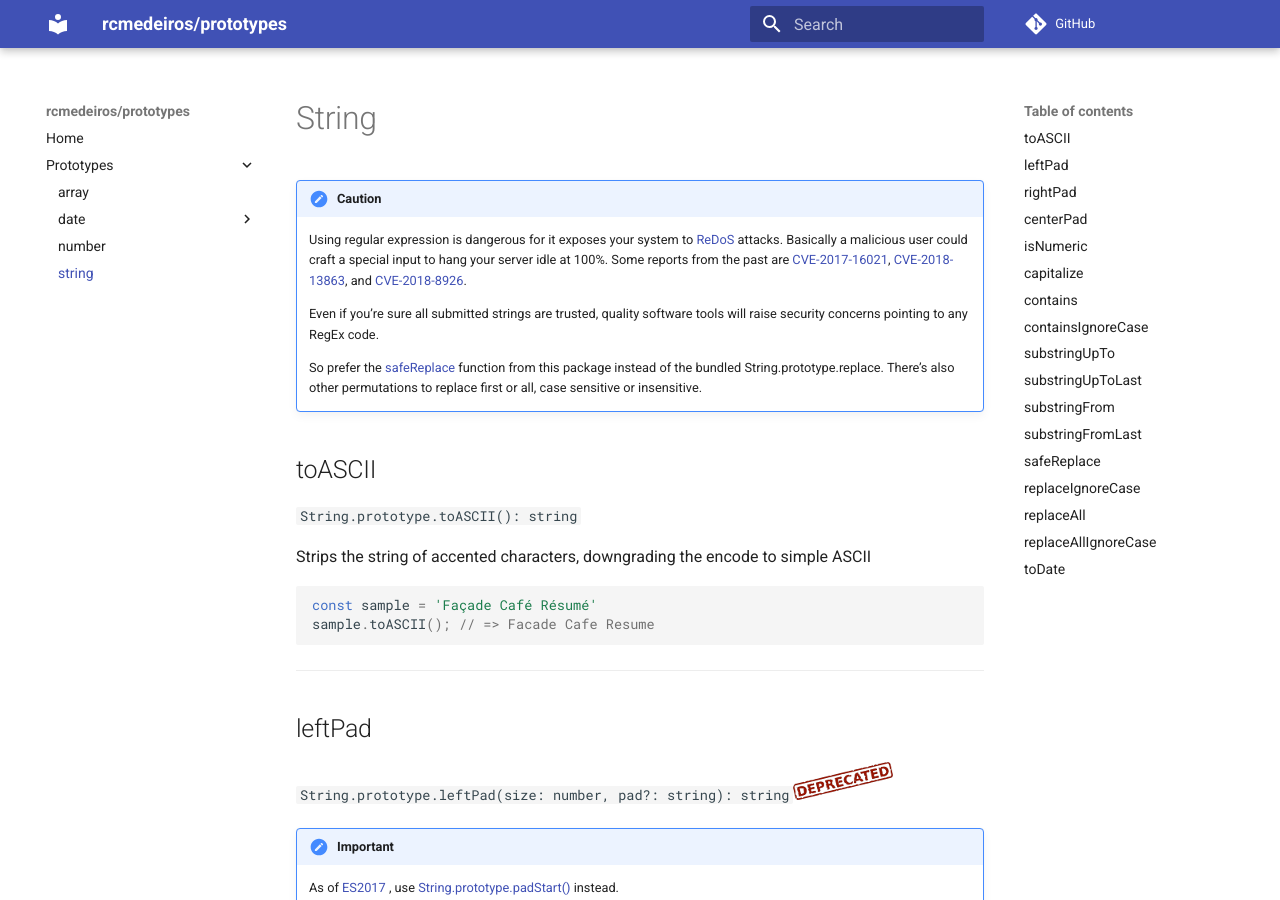
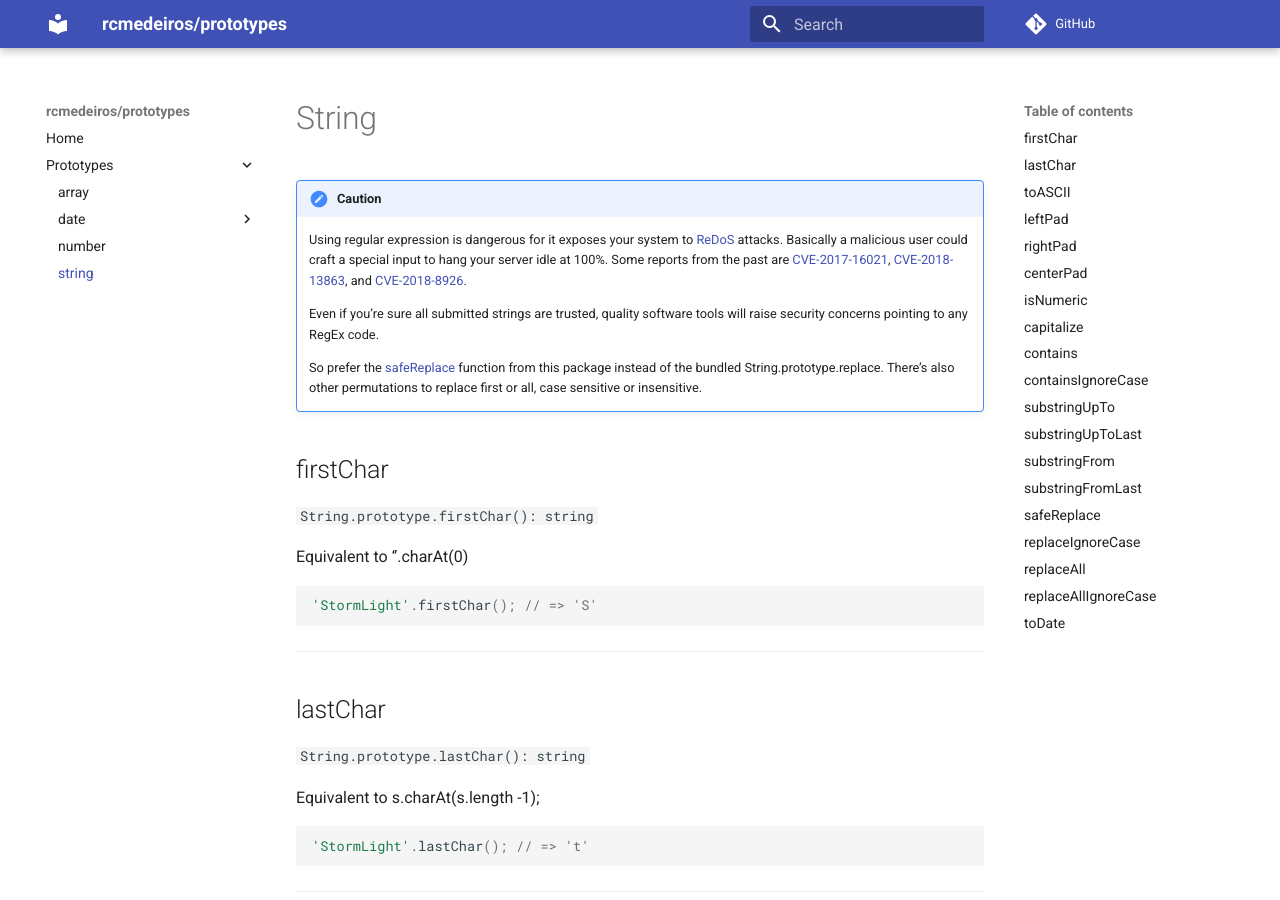
Before and after one commit to rcmedeiros/prototypes, an MkDocs documentation site: the page built from mkdocs/string.md, in a window 1280 px wide and 900 px high. Built offline with MkDocs 1.6.1 and Material for MkDocs 9.7.7, drawn with Linux system fonts in a browser that asks for light colours; comment, search, counter and statistics services are not loaded.

Commit message:
feat: firstChar and lastChar functions to String

````diff
--- a/index.d.ts
+++ b/index.d.ts
@@ -1,5 +1,7 @@
 interface String {
     toASCII(): string;
+    firstChar(): string;
+    lastChar(): string;
     leftPad(size: number, pad?: string): string;
     rightPad(size: number, pad?: string): string;
     centerPad(size: number, pad?: string): string;
--- a/mkdocs/string.md
+++ b/mkdocs/string.md
@@ -7,6 +7,30 @@
     Even if you're sure all submitted strings are trusted, quality software tools will raise security concerns pointing to any RegEx code.
 
     So prefer the [safeReplace](#safereplace) function from this package instead of the bundled String.prototype.replace. There's also other permutations to replace first or all, case sensitive or insensitive.
+
+## firstChar
+
+`String.prototype.firstChar(): string`
+
+Equivalent to ''.charAt(0)
+
+```typescript
+'StormLight'.firstChar(); // => 'S'
+```
+
+---
+
+## lastChar
+
+`String.prototype.lastChar(): string`
+
+Equivalent to s.charAt(s.length -1);
+
+```typescript
+'StormLight'.lastChar(); // => 't'
+```
+
+---
 
 ## toASCII
 
````
Also changed, not shown: 2 other files.
